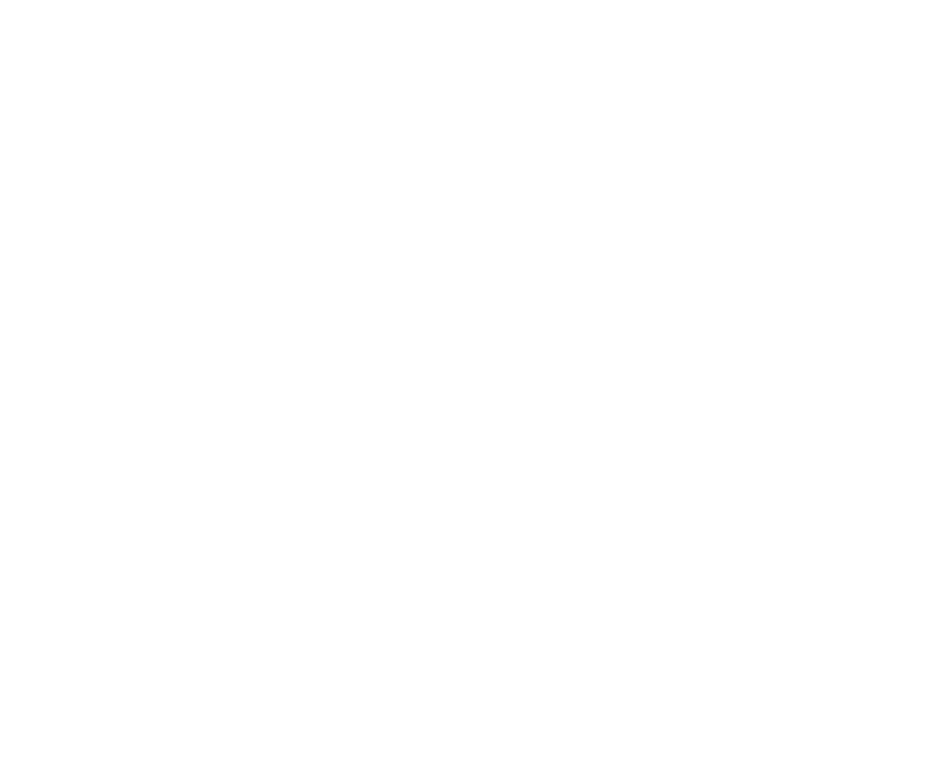
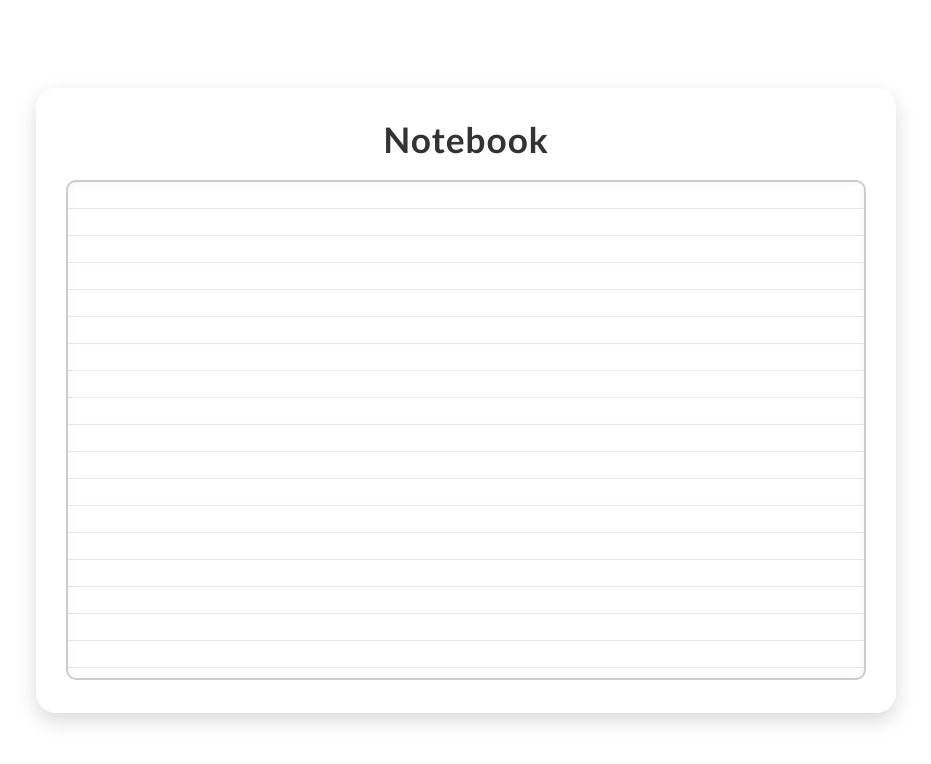
Before and after one commit to janrelle24/note, a plain HTML site: page index.html in a window 1280 px wide. Shown: the whole page, without its empty margins (174-1105 px from the left). Drawn offline with Linux system fonts and the light colour scheme.

Commit message:
design notes

```diff
--- a/index.html
+++ b/index.html
@@ -3,10 +3,15 @@
 <head>
     <meta charset="UTF-8">
     <meta name="viewport" content="width=device-width, initial-scale=1.0">
-    <title>Note Taking App</title>
+    <title>Note Book</title>
     <link rel="stylesheet" href="styles.css">
 </head>
 <body>
-
+    <main>
+        <div class="note-container">
+            <h1>Notebook</h1>
+            <textarea name="notebook" id="notebook"></textarea>
+        </div>
+    </main>
 </body>
 </html>
--- a/styles.css
+++ b/styles.css
@@ -0,0 +1,61 @@
+*{
+    margin: 0;
+    padding: 0;
+    box-sizing: border-box;
+}
+body{
+    font-family: 'Gill Sans', 'Gill Sans MT', Calibri, 'Trebuchet MS', sans-serif;
+    display: flex;
+    justify-content: center;
+    align-items: center;
+    min-height: 100vh;
+}
+.note-container{
+    background: #fff;
+    width: 100%;
+    padding: 30px;
+    border-radius: 20px;
+    box-shadow: 0px 8px 20px rgba(0,0,0,0.15);
+}
+.note-container h1{
+    text-align: center;
+    font-size: 2.2rem;
+    margin-bottom: 20px;
+    color: #333;
+    letter-spacing: 1px;
+}
+#notebook {
+    overflow: hidden;
+    /*width: 100%;
+    height: 100%;*/
+    width: 800px;
+    height: 500px;
+    padding: 20px;
+    padding-top: 25px;
+    font-size: 1.1rem;
+    border: 2px solid #ddd;
+    border-radius: 10px;
+    resize: none;
+    outline: none;
+    background: #fdfdfd;
+
+    /* soft inner shadow */
+    box-shadow: inset 0 0 10px rgba(0,0,0,0.05);
+
+    transition: 0.3s;
+    line-height: 27px;
+    border: 2px solid #ccc;
+    resize: none;
+    outline: none;
+    background-image: repeating-linear-gradient(
+        white 0px,
+        white 26px,
+        #c7d2fe 27px
+    );
+}
+
+/* Focus effect */
+#notebook:focus {
+    border-color: #4a90e2;
+    box-shadow: 0 0 15px rgba(74, 144, 226, 0.4);
+}
```
